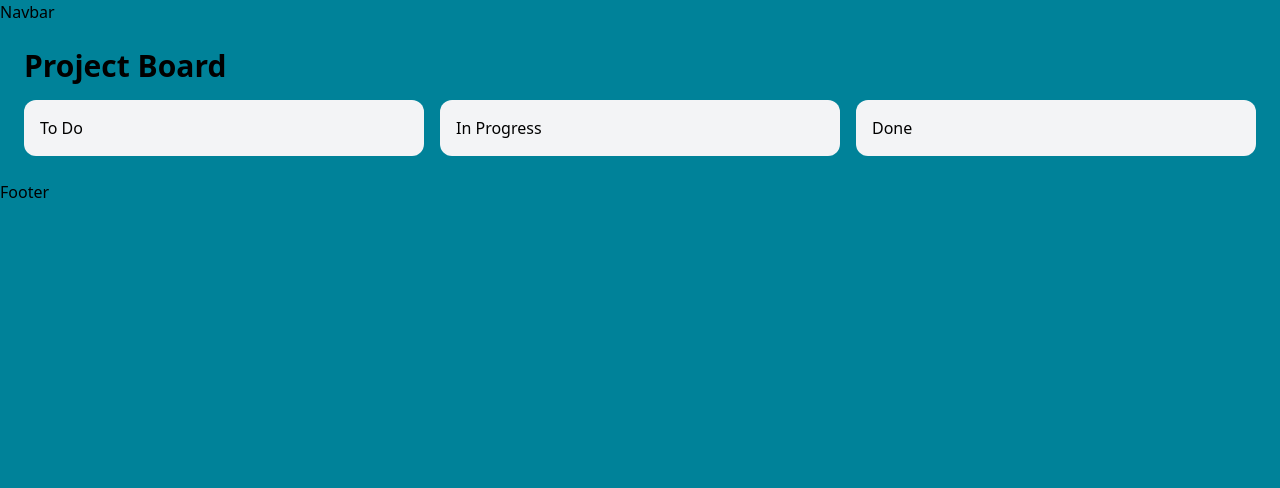
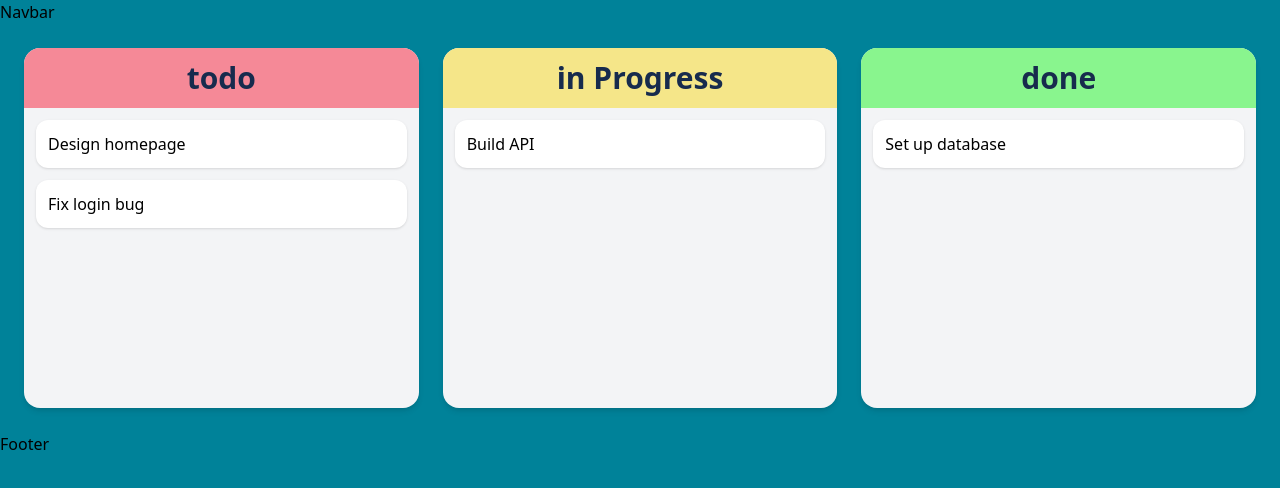
Before and after one commit to shubhamkasar210/trello-lite-frontend, a React (Vite) app: page /projects/1 in a window 1280 px wide. Shown: the top 488 px of the page. Built offline with nearby package versions, Linux system fonts and the light colour scheme.

Commit message:
basic structure of Kanban-style board is created.

```diff
--- a/package.json
+++ b/package.json
@@ -10,6 +10,7 @@
     "preview": "vite preview"
   },
   "dependencies": {
+    "@hello-pangea/dnd": "^18.0.1",
     "@reduxjs/toolkit": "^2.8.2",
     "@tailwindcss/vite": "^4.1.12",
     "axios": "^1.11.0",
--- a/src/components/Projects/ProjectBoard.jsx
+++ b/src/components/Projects/ProjectBoard.jsx
@@ -1,12 +1,96 @@
+import { DragDropContext, Droppable, Draggable } from "@hello-pangea/dnd";
+import { useState } from "react";
+
+const initialData = {
+  todo: [
+    { id: "task-1", title: "Design homepage" },
+    { id: "task-2", title: "Fix login bug" },
+  ],
+  inProgress: [{ id: "task-3", title: "Build API" }],
+  done: [{ id: "task-4", title: "Set up database" }],
+};
+
 const ProjectBoard = () => {
+  const [tasks, setTasks] = useState(initialData);
+
+  const onDragEnd = (result) => {
+    const { source, destination } = result;
+
+    if (!destination) return;
+
+    if (
+      source.droppableId === destination.droppableId &&
+      source.index === destination.index
+    ) {
+      return;
+    }
+
+    const sourceColumn = Array.from(tasks[source.droppableId]);
+    const destColumn = Array.from(tasks[destination.droppableId]);
+
+    const [movedTask] = sourceColumn.splice(source.index, 1);
+    destColumn.splice(destination.index, 0, movedTask);
+
+    setTasks({
+      ...tasks,
+      [source.droppableId]: sourceColumn,
+      [destination.droppableId]: destColumn,
+    });
+  };
+
+  const headerColors = {
+    todo: "#f58997",
+    inProgress: "#f5e689",
+    done: "#89f58e",
+  };
+
   return (
-    <div className="p-6">
-      <h1 className="text-3xl font-bold mb-4">Project Board</h1>
-      <div className="grid grid-cols-1 md:grid-cols-3 gap-4">
-        <div className="bg-gray-100 p-4 rounded-xl">To Do</div>
-        <div className="bg-gray-100 p-4 rounded-xl">In Progress</div>
-        <div className="bg-gray-100 p-4 rounded-xl">Done</div>
-      </div>
+    <div className="p-6 grid grid-cols-3 gap-6">
+      <DragDropContext onDragEnd={onDragEnd}>
+        {Object.entries(tasks).map(([columnId, columnTasks]) => (
+          <Droppable droppableId={columnId} key={columnId}>
+            {(provided) => (
+              <div
+                className="bg-gray-100 rounded-2xl shadow-md flex flex-col"
+                {...provided.droppableProps}
+                ref={provided.innerRef}
+              >
+                <h2
+                  className="text-3xl font-bold text-center p-3 rounded-t-2xl"
+                  style={{
+                    backgroundColor: headerColors[columnId],
+                    color: "#172b4d",
+                  }}
+                >
+                  {columnId.replace(/([A-Z])/g, " $1")}
+                </h2>
+
+                <div className="p-3 flex-1 min-h-[300px]">
+                  {columnTasks.map((task, index) => (
+                    <Draggable
+                      key={task.id}
+                      draggableId={task.id}
+                      index={index}
+                    >
+                      {(provided) => (
+                        <div
+                          className="bg-white p-3 rounded-xl mb-3 shadow text-black"
+                          ref={provided.innerRef}
+                          {...provided.draggableProps}
+                          {...provided.dragHandleProps}
+                        >
+                          {task.title}
+                        </div>
+                      )}
+                    </Draggable>
+                  ))}
+                  {provided.placeholder}
+                </div>
+              </div>
+            )}
+          </Droppable>
+        ))}
+      </DragDropContext>
     </div>
   );
 };
```
Also changed, not shown: 1 other file (tests, documents, lock files or other folders).
